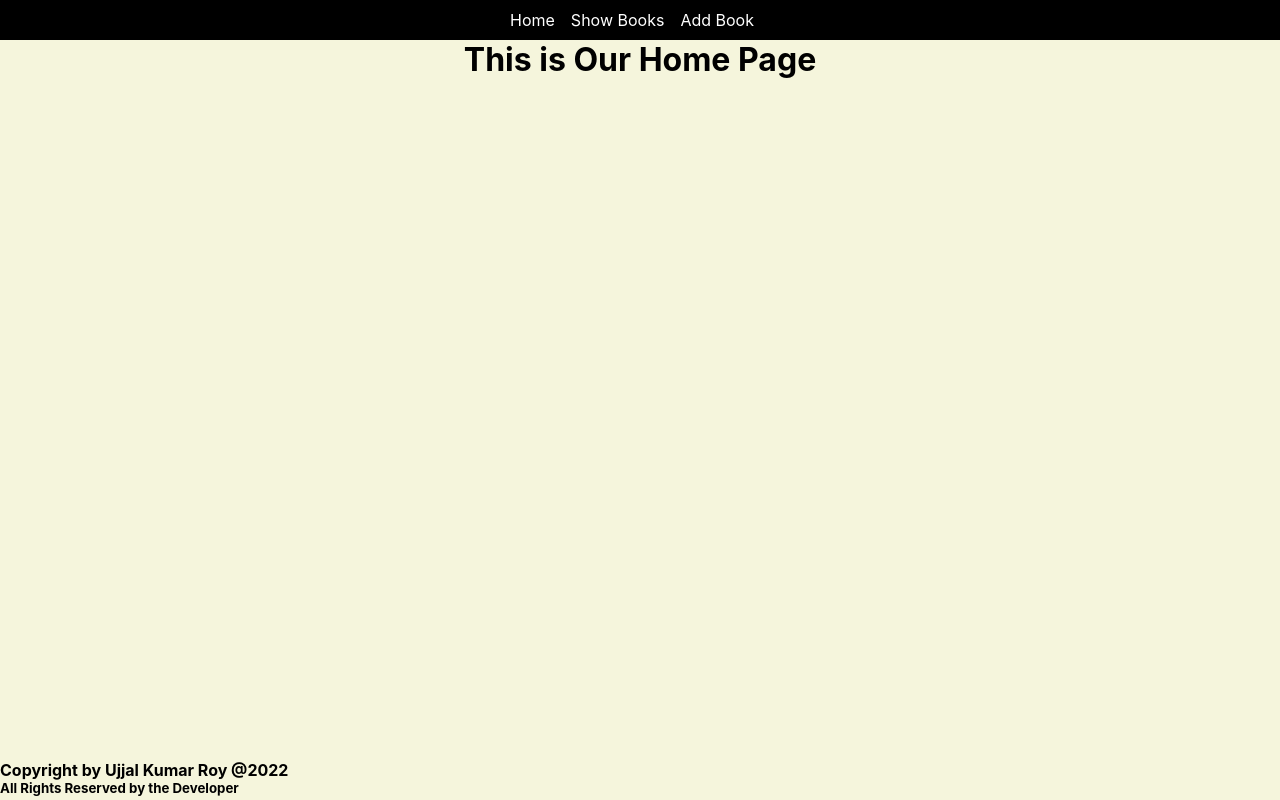
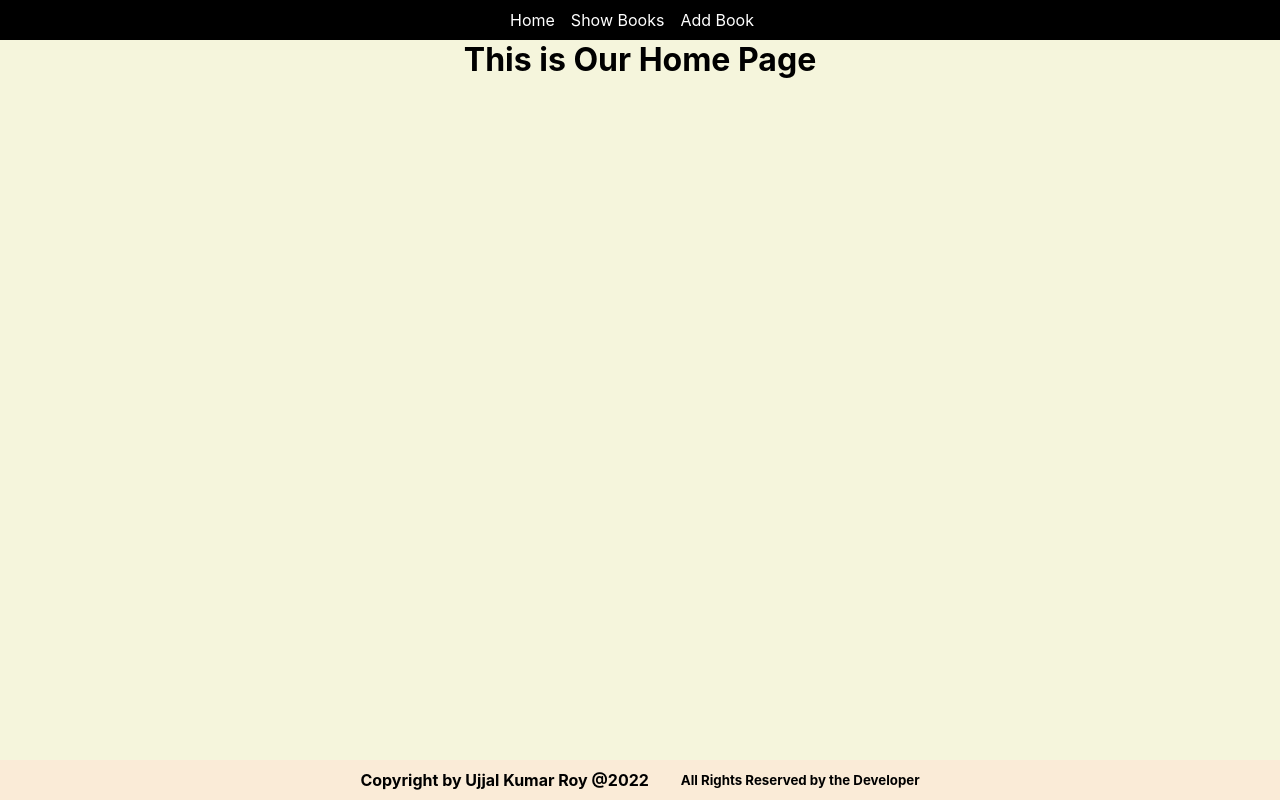
Before and after one commit to Ujjal-ENG/crud_app_redux, a React (Create React App) app: page / in a window 1280 px wide. Built offline with nearby package versions, Linux system fonts and the light colour scheme.

Commit message:
done the css part

```diff
--- a/src/App.css
+++ b/src/App.css
@@ -50,3 +50,34 @@ td,th{
   border: 1px solid;
   padding: 1rem;
 }
+
+button{
+  width: 5rem;
+  margin: 0.5rem;
+  padding: 0.2rem;
+  border-radius: 0.5rem;
+  cursor: pointer;
+}
+
+button:hover{
+  background-color: black;
+  color: white;
+}
+
+.form-field{
+  margin: 1rem;
+}
+
+input{
+  width: 20rem;
+  padding: 0.2rem;
+}
+footer{
+  background-color: antiquewhite;
+  height: 5vh;
+  display: flex;
+  justify-content: center;
+  align-items: center;
+  gap: 2rem;
+  padding: 1rem;
+}
```
